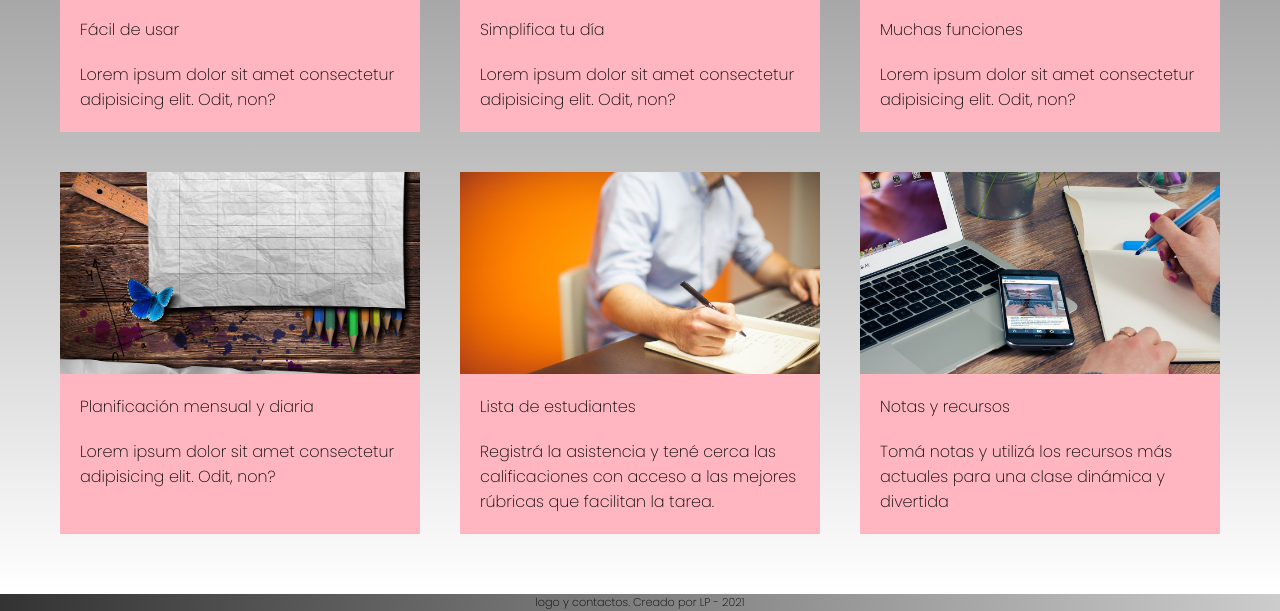
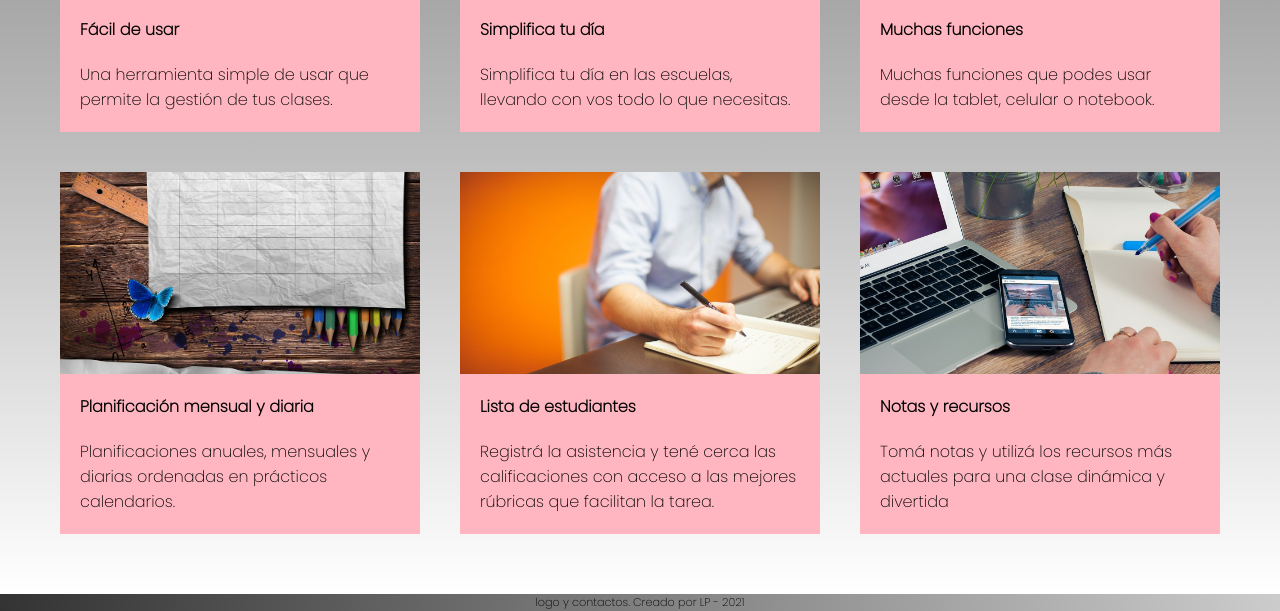
Before and after one commit to linapizarro/TPlanner_Pizarro, a plain HTML site: page funcionalidades.html in a window 1280 px wide. Shown: the part 1019-1630 px from the top of the page. Drawn offline with Linux system fonts and the light colour scheme.

Commit message:
orden menú y completar txt de funcionalidades

```diff
--- a/estilos/style.css
+++ b/estilos/style.css
@@ -138,6 +138,7 @@ footer {
 
 .cardgrid__titulo {
   margin-bottom: 20px;
+  font-weight: 700;
 }
 
 .cardgrid__info {
--- a/funcionalidades.html
+++ b/funcionalidades.html
@@ -22,9 +22,9 @@
         <ul>
           <li><a href="index.html">Inicio</a></li>
           <li><a href="funcionalidades.html">Funcionalidades</a></li>
-          <li><a href="ingreso.html">Ingresá</a></li>
           <li><a href="ayuda.html">Ayuda</a></li>
           <li><a href="contacto.html">Contacto</a></li>
+          <li><a href="ingreso.html">Ingresá</a></li>
         </ul>
       </nav>
     </header>
@@ -33,12 +33,7 @@
       <section class="section1">
         <div class="section1__texto">
           <h2>Planificador docente</h2>
-          <p>
-            Lorem, ipsum dolor sit amet consectetur adipisicing elit. Unde
-            <br />
-            distinctio, minima ea vel neque excepturi expedita vero <br />
-            similique ullam odio!
-          </p>
+          <p>Tus planificaciones en un solo lugar. <br /></p>
         </div>
       </section>
       <!-- CLASES: SECTION2 > CARDGRID > cardgrid__image-container Y cardgrid__content > cardgrid__titulo Y cardgrid__info -->
@@ -53,8 +48,8 @@
               <p class="cardgrid__titulo">Fácil de usar</p>
               <div class="cardgrid__info">
                 <p>
-                  Lorem ipsum dolor sit amet consectetur adipisicing elit. Odit,
-                  non?
+                  Una herramienta simple de usar que permite la gestión de tus
+                  clases.
                 </p>
               </div>
             </div>
@@ -68,8 +63,8 @@
               <p class="cardgrid__titulo">Simplifica tu día</p>
               <div class="cardgrid__info">
                 <p>
-                  Lorem ipsum dolor sit amet consectetur adipisicing elit. Odit,
-                  non?
+                  Simplifica tu día en las escuelas, llevando con vos todo lo
+                  que necesitas.
                 </p>
               </div>
             </div>
@@ -83,8 +78,8 @@
               <p class="cardgrid__titulo">Muchas funciones</p>
               <div class="cardgrid__info">
                 <p>
-                  Lorem ipsum dolor sit amet consectetur adipisicing elit. Odit,
-                  non?
+                  Muchas funciones que podes usar desde la tablet, celular o
+                  notebook.
                 </p>
               </div>
             </div>
@@ -98,8 +93,8 @@
               <p class="cardgrid__titulo">Planificación mensual y diaria</p>
               <div class="cardgrid__info">
                 <p>
-                  Lorem ipsum dolor sit amet consectetur adipisicing elit. Odit,
-                  non?
+                  Planificaciones anuales, mensuales y diarias ordenadas en
+                  prácticos calendarios.
                 </p>
               </div>
             </div>
```
Also changed, not shown: ayuda.html (+1 -1 lines), contacto.html (+1 -1 lines), index.html (+2 -7 lines), ingreso.html (+1 -1 lines).
